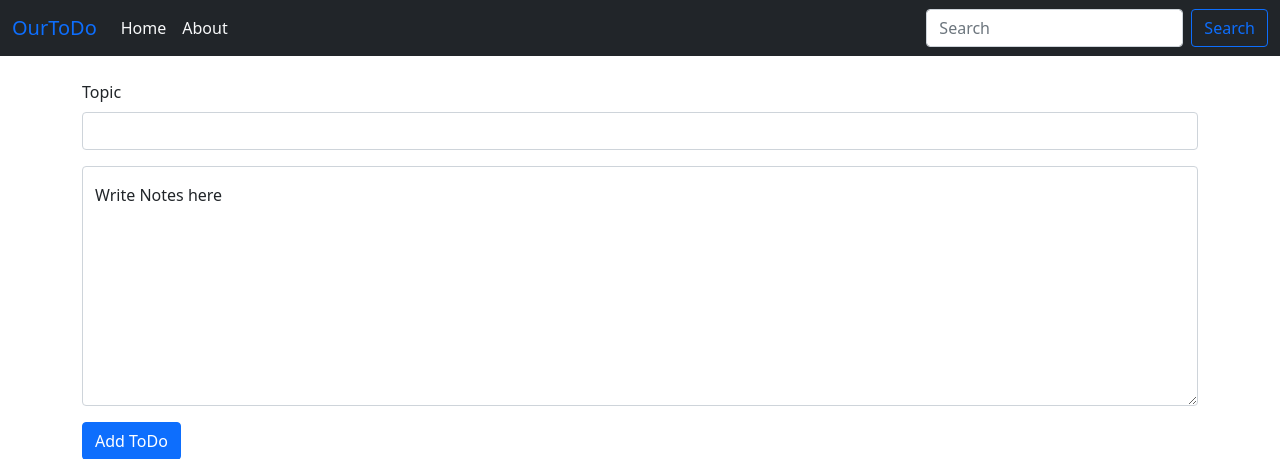
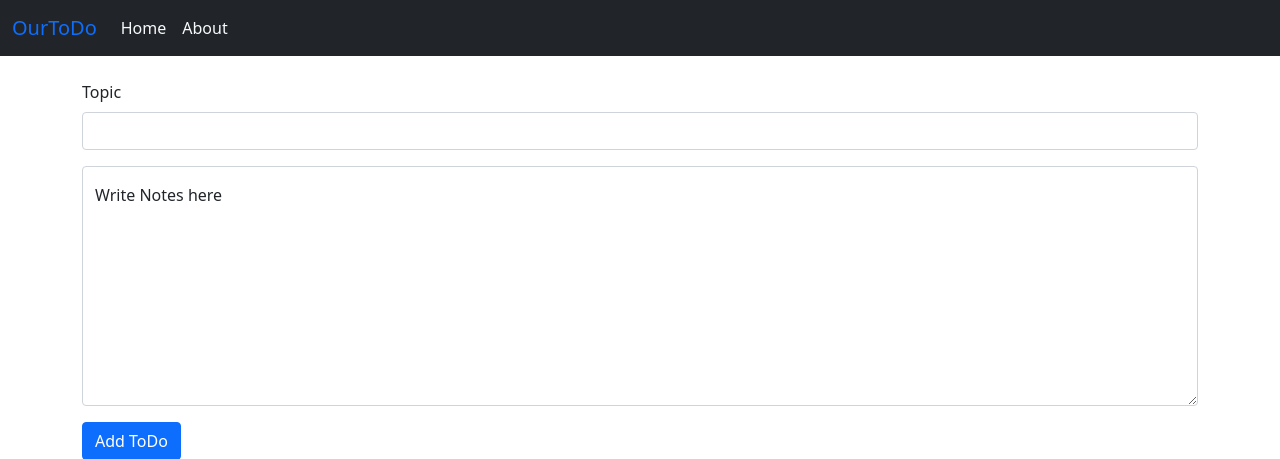
Before and after one commit to Neeteshking21/ToDo-flask, a Flask app: page / in a window 1280 px wide. Shown: the top 459 px of the page. Run offline with Flask 2, Linux system fonts and the light colour scheme; data comes from the database, SQL or seed files in the repository.

Commit message:
update files

```diff
--- a/templates/base.html
+++ b/templates/base.html
@@ -23,14 +23,10 @@
                 <a class="nav-link active text-light" aria-current="page" href="/">Home</a>
               </li>
               <li class="nav-item">
-                <a class="nav-link text-light" href="#">About</a>
+                <a class="nav-link text-light" href="http://github.com/Neeteshking21">About</a>
               </li>
 
             </ul>
-            <form class="d-flex">
-              <input class="form-control me-2" type="search" placeholder="Search" aria-label="Search">
-              <button class="btn btn-outline-primary" type="submit">Search</button>
-            </form>
           </div>
         </div>
       </nav>
```
